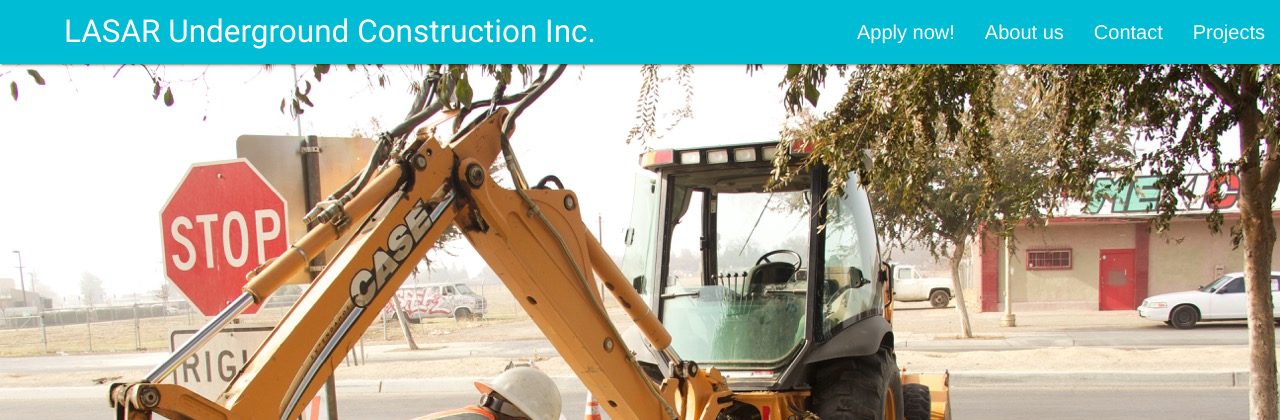
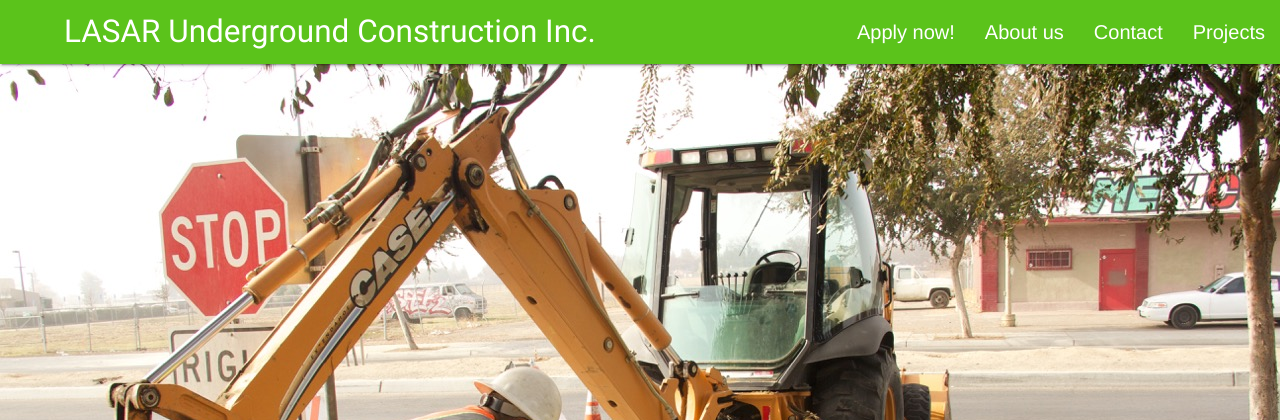
Before and after one commit to brookecart/LASAR-Underground-Construction, a PHP site: page / in a window 1280 px wide. Shown: the top 420 px of the page. Run offline with PHP 8.4, Linux system fonts and the light colour scheme; some libraries are stand-ins or nearby versions.

Commit message:
green nav

```diff
--- a/LASAR-Underground-Construction/css/app.css
+++ b/LASAR-Underground-Construction/css/app.css
@@ -50,7 +50,7 @@ footer a {
 }
 .nav-wrapper {
     z-index: 0;
-    background-color: #00BCD4;
+    background-color: #5bc31b;
 }
 .nav-wrapper li a {
     display: inline-flex;
```
